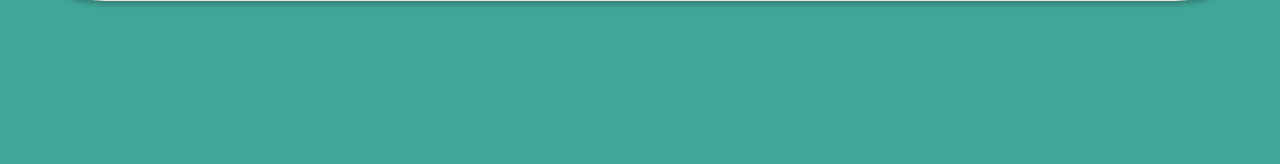
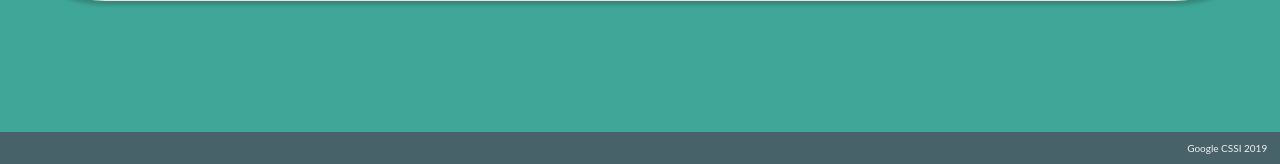
Before and after one commit to ditulliojx2693/Kravings, a Python web app: template templates/home.html in a window 1280 px wide. Shown: the part 636-800 px from the top of the page. Run offline with Jinja, Linux system fonts and the light colour scheme; the template is opened without the code that fills it, so the values that code supplies are empty.

Commit message:
added a footer

```diff
--- a/stylesheets/style.css
+++ b/stylesheets/style.css
@@ -38,6 +38,23 @@ nav{
   margin: 0;
 }
 
+/* footer */
+
+.footer{
+  background-color: #476268;
+  position: absolute;
+  width: 100%;
+  left: 0;
+  right:0;
+  bottom: 0;
+  margin-top:40px;
+}
+.footerText{
+  font-size: 10px;
+  text-align: right;
+  padding-right: 1%;
+  padding-bottom: 0;
+}
 /* about us page css */
 
 #aboutUs{
@@ -75,6 +92,7 @@ nav{
 .topic{
   text-align:center;
   padding-top: 50px;
+  min-height: 100%;
 }
 html{
   background-color:#40a798;
--- a/templates/AboutUs.html
+++ b/templates/AboutUs.html
@@ -37,4 +37,7 @@
   </div>
 </div>
   </body>
+  <div class="footer">
+    <p class="footerText">Google CSSI 2019</p>
+  </div>
 </html>
--- a/templates/home.html
+++ b/templates/home.html
@@ -26,4 +26,7 @@
       Indecisiveness is a thing of the past with (insert website title here)!</p>
     </div>
   </body>
+  <div class="footer">
+    <p class="footerText">Google CSSI 2019</p>
+  </div>
 </html>
```
Also changed, not shown: 1 other file.
